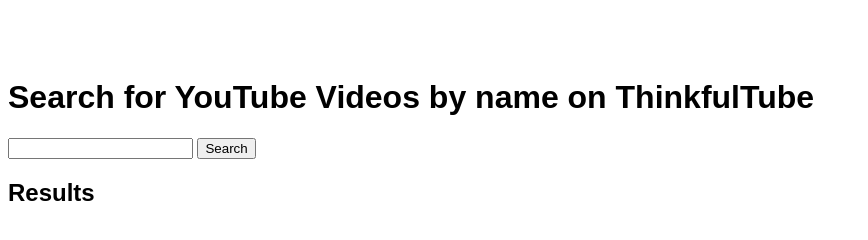
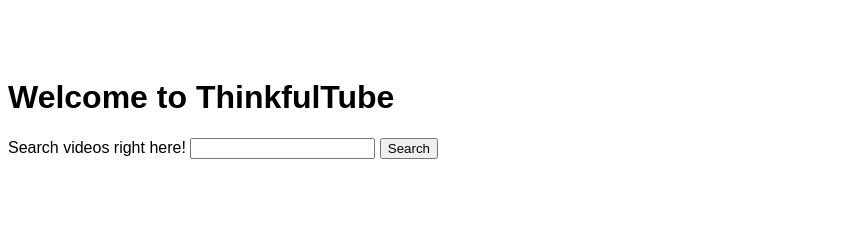
Before and after one commit to Saitama2016/ThinkfulTube, a plain HTML site: page index.html in a window 1280 px wide. Shown: the whole page, without its empty margins (0-868 px from the left). Drawn offline with nearby package versions, Linux system fonts and the light colour scheme.

Commit message:
aXe approved!
A11y violations are solved. Can add more CSS design later.

```diff
--- a/index.html
+++ b/index.html
@@ -1,5 +1,5 @@
 <!DOCTYPE html>
-<html>
+<html lang="en">
   <head>
     <meta charset="utf-8">
     <meta name="viewport" content="width=device-width">
@@ -11,17 +11,19 @@
     <link href="index.css" rel="stylesheet" type="text/css" />
   </head>
   <body>
-    <main>
-      <h1>Search for YouTube Videos by name on ThinkfulTube</h1>
+    <header>
+    <h1>Welcome to ThinkfulTube</h1>
+    </header>
+    <div class="container" role="main">
       <form action="#" class="jsSearchForm">
-        <label for="query"></label>
-        <input type="text" class="jsQuery">
+        <label for="query">Search videos right here!
+        <input type="text" class="jsQuery" role="search">
+        </label>
         <button type="submit">Search</button>
       </form>
 
-      <h2>Results<h2>
-      <div class="jsSearchResults"></div>
-    </main>
+      <section class="jsSearchResults" aria-live="assertive"></section>
+    </div>
     <script src="index.js"></script>
   </body>
 </html>
```
